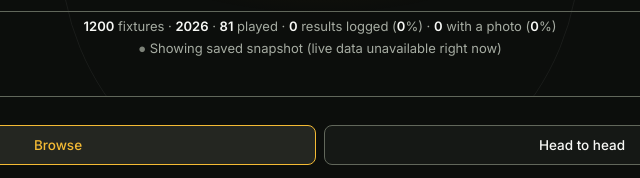
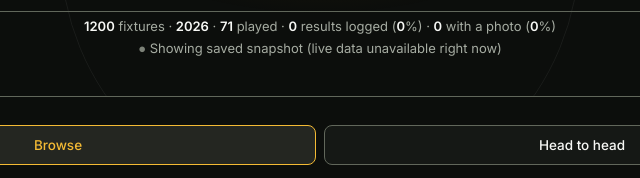
Before and after one commit to thejerseydatabase/nba, a plain HTML site: page index.html in a window 1280 px wide. Shown: the part 198-376 px from the top of the page, 320-960 px from the left. Drawn offline with Linux system fonts and the light colour scheme; no server answers.

Commit message:
Don't count today's not-yet-played fixtures as already played
"Played" only checked whether a fixture's date had arrived, not
whether it had actually happened - a match scheduled for later today
(or mid-game) counted as played the moment today's date began, ahead
of its real result being in. Now a same-day fixture only counts once
it actually has a result logged; past days are unaffected.

```diff
--- a/index.html
+++ b/index.html
@@ -445,7 +445,12 @@ function computeStats(rows){
   const now = new Date();
   const todayStr = now.getFullYear() + '-' + String(now.getMonth()+1).padStart(2,'0') + '-' + String(now.getDate()).padStart(2,'0');
   const total = rows.length;
-  const occurred = rows.filter(m => m.date && m.date <= todayStr).length;
+  // A fixture only counts as "occurred" for today's own date once its
+  // result has actually been logged - otherwise a match scheduled for
+  // later today (or still in progress) was being counted as already
+  // played just because today's date had arrived, inflating "played"
+  // ahead of what's actually happened.
+  const occurred = rows.filter(m => m.date && (m.date < todayStr || (m.date === todayStr && isPlayed(m)))).length;
   const tracked = rows.filter(isPlayed).length;
   const trackedPct = occurred ? Math.round(tracked / occurred * 100) : 0;
   const withPhoto = rows.filter(m => isPlayed(m) && (m.homeImg || m.awayImg)).length;
```
